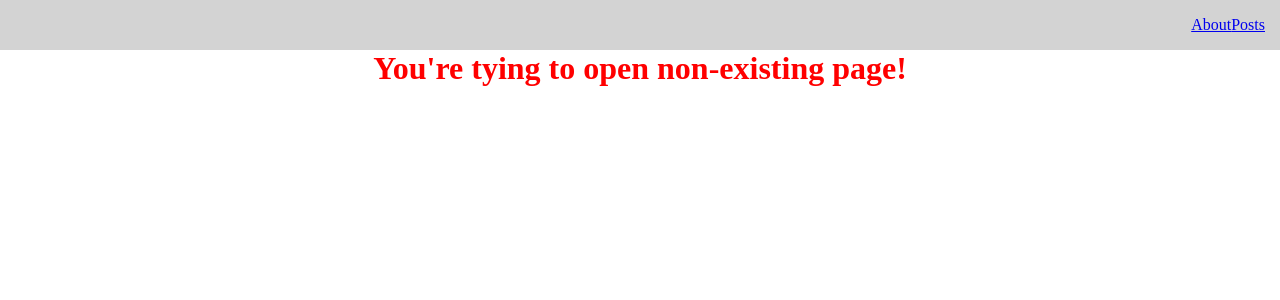
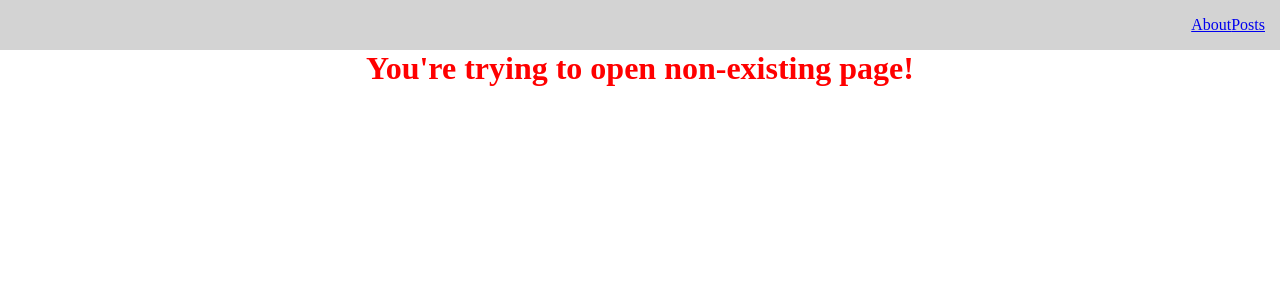
Before and after one commit to I-the-Creator/first-react-project, a React (Create React App) app: page /error in a window 1280 px wide. Shown: the top 300 px of the page. Built offline with nearby package versions, Linux system fonts and the light colour scheme.

Commit message:
styles minor changes

```diff
--- a/src/pages/Error.jsx
+++ b/src/pages/Error.jsx
@@ -4,7 +4,7 @@ const Error = () => {
     return (
         <div>
             <h1 style={{color: 'red'}}>
-                You're tying to open non-existing page!
+                You're trying to open non-existing page!
             </h1>
         </div>
     );
--- a/src/styles/App.css
+++ b/src/styles/App.css
@@ -73,6 +73,6 @@
 
 /* ссылки в самом navbar  */
 .navbar__links {
-    /* ссылки будут в правлм углу */
+    /* ссылки будут в правом углу */
     margin-left: auto;
 }
```
